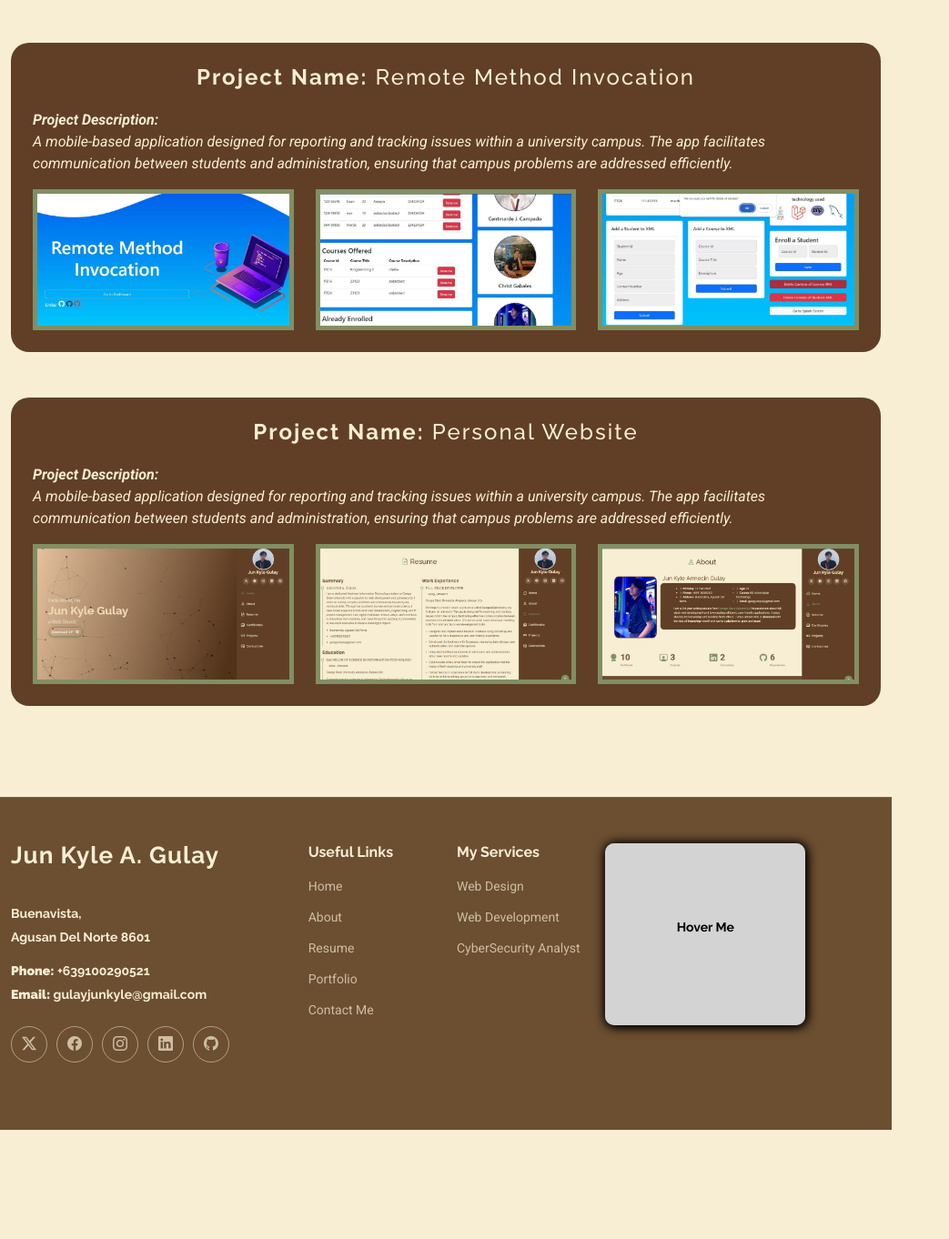
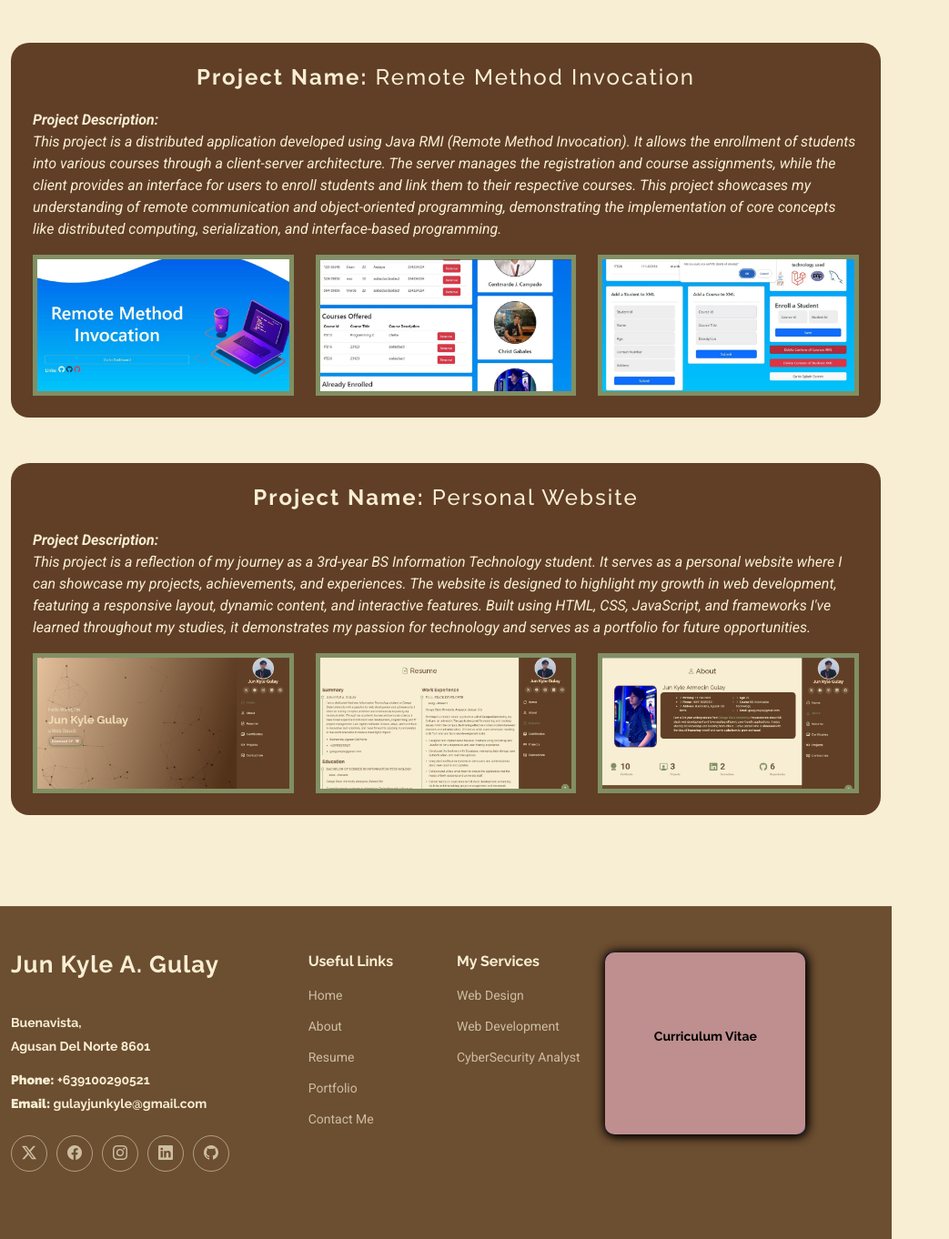
Before and after one commit to Kayel2/kayel, a plain HTML site: page index.html in a window 1280 px wide. Shown: the part 5688-7050 px from the top of the page at 91% size, without its empty margins (0-1043 px from the left). Before the commit the page ends 6930 px from the top, so only its background shows below. Drawn offline with Linux system fonts and the light colour scheme; animation ran at ten frames a second.

Commit message:
added project description

```diff
--- a/assets/css/main.css
+++ b/assets/css/main.css
@@ -377,13 +377,12 @@ footer .bottom a{
   text-decoration: none;
 }
 
-/* From Uiverse.io by eslam-hany */
 .footer .book {
   position: relative;
   border-radius: 10px;
   width: 220px;
   height: 200px;
-  background-color: whitesmoke;
+  background-color: rgb(166, 101, 101);
   -webkit-box-shadow: 1px 1px 12px #000;
   box-shadow: 1px 1px 12px #000;
   -webkit-transform: preserve-3d;
@@ -406,7 +405,7 @@ footer .bottom a{
 .footer .cover {
   top: 0;
   position: absolute;
-  background-color: lightgray;
+  background-color: rgb(191, 143, 143);
   width: 100%;
   height: 100%;
   border-radius: 10px;
@@ -2344,3 +2343,16 @@ section,
   }
 
 }
+
+
+.footer-img {
+  overflow: hidden;
+  margin: 0 auto;
+}
+
+.footer-img {
+  width: 220px;
+  height: 200px;
+  object-fit: cover;
+  border-radius: 4%;
+}
--- a/index.html
+++ b/index.html
@@ -180,7 +180,7 @@
             </div>
             <div class="col-lg-8">
               <h2 class="">Jun Kyle Armecin Gulay</h2>
-              <div class="row p-4 box d-flex ">
+              <div class="row p-4 box d-flex">
                 <div class="col-lg-6">
                   <ul>
                     <li>
@@ -229,7 +229,6 @@
                     <b>grow</b>
                     and
                     <b>excel.</b>
-
                   </p>
                 </div>
               </div>
@@ -1185,11 +1184,17 @@
 
             <p>
               <em
-                ><strong>Project Description: </strong><br />A mobile-based
-                application designed for reporting and tracking issues within a
-                university campus. The app facilitates communication between
-                students and administration, ensuring that campus problems are
-                addressed efficiently.</em
+                ><strong>Project Description: </strong><br />This project is a
+                distributed application developed using Java RMI (Remote Method
+                Invocation). It allows the enrollment of students into various
+                courses through a client-server architecture. The server manages
+                the registration and course assignments, while the client
+                provides an interface for users to enroll students and link them
+                to their respective courses. This project showcases my
+                understanding of remote communication and object-oriented
+                programming, demonstrating the implementation of core concepts
+                like distributed computing, serialization, and interface-based
+                programming.</em
               >
             </p>
             <div
@@ -1255,11 +1260,15 @@
 
             <p>
               <em
-                ><strong>Project Description: </strong><br />A mobile-based
-                application designed for reporting and tracking issues within a
-                university campus. The app facilitates communication between
-                students and administration, ensuring that campus problems are
-                addressed efficiently.</em
+                ><strong>Project Description: </strong><br />This project is a
+                reflection of my journey as a 3rd-year BS Information Technology
+                student. It serves as a personal website where I can showcase my
+                projects, achievements, and experiences. The website is designed
+                to highlight my growth in web development, featuring a
+                responsive layout, dynamic content, and interactive features.
+                Built using HTML, CSS, JavaScript, and frameworks I've learned
+                throughout my studies, it demonstrates my passion for technology
+                and serves as a portfolio for future opportunities.</em
               >
             </p>
             <div
@@ -1380,9 +1389,13 @@
 
             <div class="col-lg-4 col-md-6 footer-about">
               <div class="book">
-                <p>Hello</p>
+                <img
+                  src="assets/img/aw.jpg"
+                  alt=""
+                  class="img-fluid footer-img"
+                />
                 <div class="cover">
-                  <p>Hover Me</p>
+                  <p>Curriculum Vitae</p>
                 </div>
               </div>
             </div>
```
